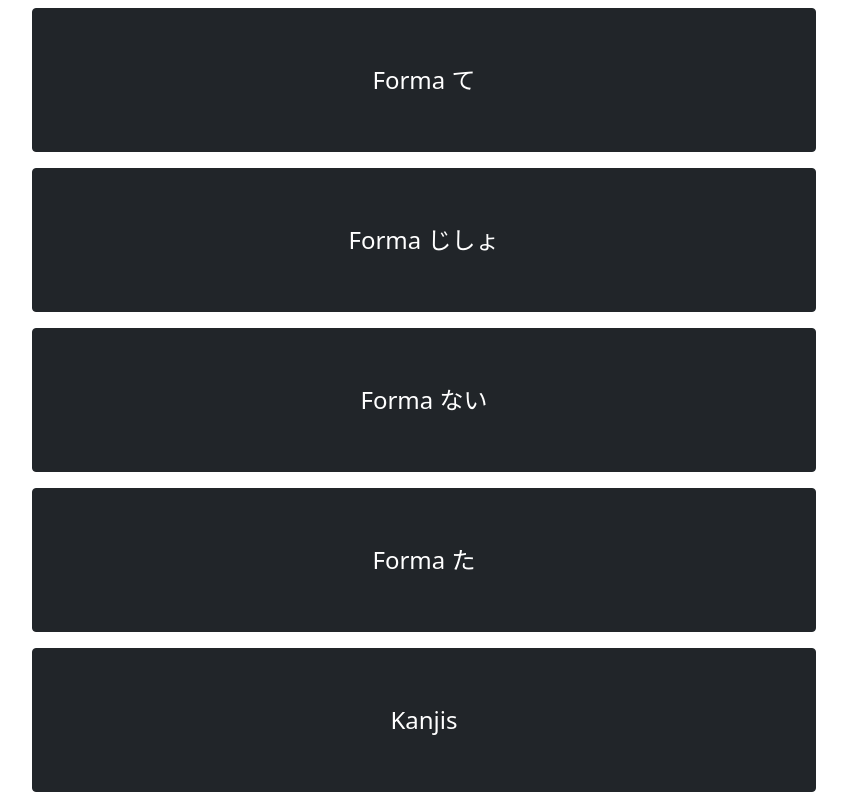
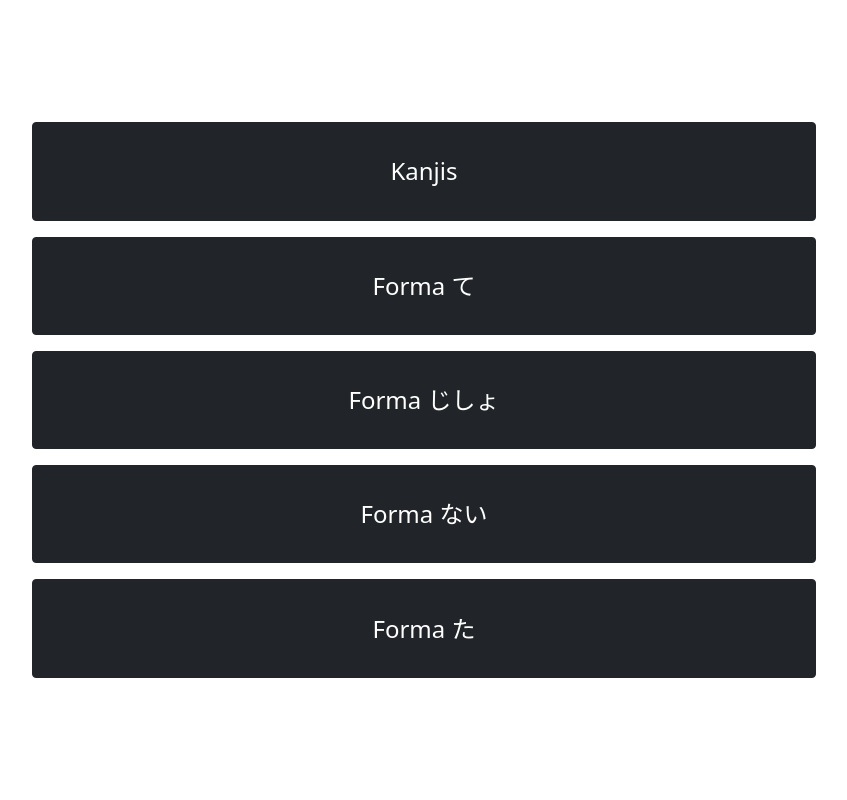
Before and after one commit to prausela/jouzu-kizuna, a React (Create React App) app: page / in a window 1280 px wide. Shown: the whole page, without its empty margins (216-1063 px from the left). Built offline with nearby package versions, Linux system fonts and the light colour scheme.

Commit message:
Add top & bottom padding to UI Menu

```diff
--- a/src/UI/main_menu/MainMenuUI.css
+++ b/src/UI/main_menu/MainMenuUI.css
@@ -1,6 +1,6 @@
 .main-menu-interface {
     display: grid;
-    grid-template-rows: 1fr 1fr 1fr 1fr 1fr;
+    grid-template-rows: 1fr 1fr 1fr 1fr 1fr 1fr 1fr;
     grid-template-columns: auto;
 }
 
@@ -9,21 +9,21 @@
 }
 
 .mode1 {
-    grid-row-start: 0;
+    grid-row-start: 2;
 }
 
 .mode2 {
-    grid-row-start: 1;
+    grid-row-start: 3;
 }
 
 .mode3 {
-    grid-row-start: 2;
+    grid-row-start: 4;
 }
 
 .mode4 {
-    grid-row-start: 3;
+    grid-row-start: 5;
 }
 
 .mode5 {
-    grid-row-start: 4;
+    grid-row-start: 6;
 }
```
